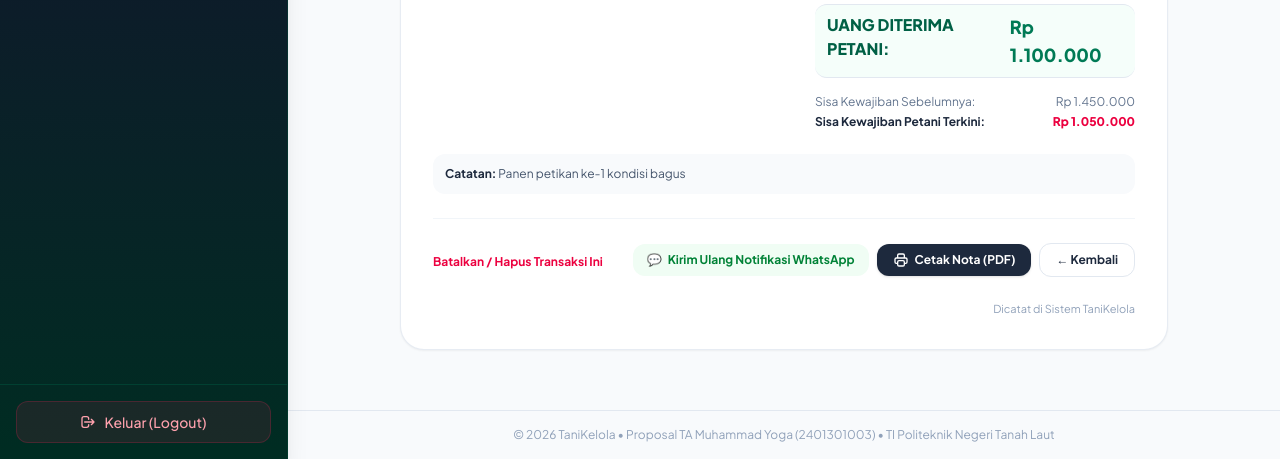
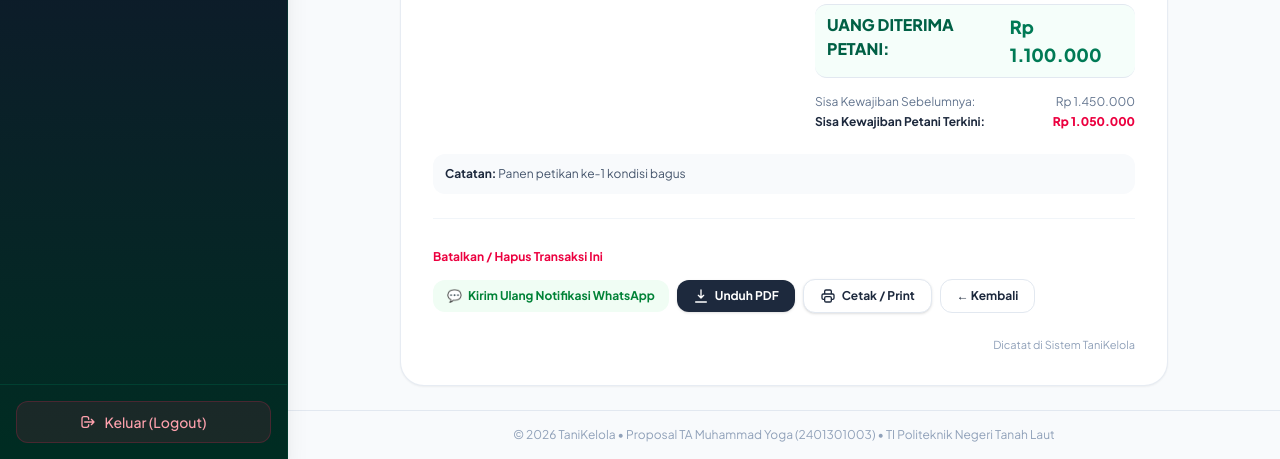
Before and after one commit to muhamadyoga111new-sketch/TaniKelola, a Laravel app: page /pengepul/transaksi/1 in a window 1280 px wide. Shown: the part 755-1214 px from the top of the page. Run offline with Laravel 12, Linux system fonts and the light colour scheme; a user stored in the database is signed in; data comes from the database, SQL or seed files in the repository; style sheets or scripts are compiled from the project's sources.

Commit message:
Detail transaksi: pisah tombol Unduh PDF dan Cetak/Print di bawah

```diff
--- a/resources/views/pengepul/transaksi/show.blade.php
+++ b/resources/views/pengepul/transaksi/show.blade.php
@@ -164,8 +164,13 @@
                 </form>
 
                 <a href="{{ route('pengepul.transaksi.cetak', $transaksi) }}" class="px-4 py-2 rounded-xl bg-slate-800 hover:bg-slate-700 text-white font-bold text-xs flex items-center space-x-1.5 transition shadow-sm">
+                    <svg class="w-4 h-4" fill="none" stroke="currentColor" viewBox="0 0 24 24"><path stroke-linecap="round" stroke-linejoin="round" stroke-width="2" d="M12 3v12m0 0l-4-4m4 4l4-4M4 21h16"/></svg>
+                    <span>Unduh PDF</span>
+                </a>
+
+                <a href="{{ route('pengepul.transaksi.cetak', [$transaksi, 'print' => 1]) }}" target="_blank" class="px-4 py-2 rounded-xl bg-white hover:bg-slate-50 text-slate-800 border border-slate-200 font-bold text-xs flex items-center space-x-1.5 transition shadow-sm">
                     <svg class="w-4 h-4" fill="none" stroke="currentColor" viewBox="0 0 24 24"><path stroke-linecap="round" stroke-linejoin="round" stroke-width="2" d="M17 17h2a2 2 0 002-2v-4a2 2 0 00-2-2H5a2 2 0 00-2 2v4a2 2 0 002 2h2m2 4h6a2 2 0 002-2v-4a2 2 0 00-2-2H9a2 2 0 00-2 2v4a2 2 0 002 2zm8-12V5a2 2 0 00-2-2H9a2 2 0 00-2 2v4h10z"/></svg>
-                    <span>Cetak Nota (PDF)</span>
+                    <span>Cetak / Print</span>
                 </a>
 
                 <a href="{{ $backUrl }}" class="px-4 py-2 rounded-xl bg-white hover:bg-slate-50 text-slate-800 border border-slate-200 font-bold text-xs transition">
```
